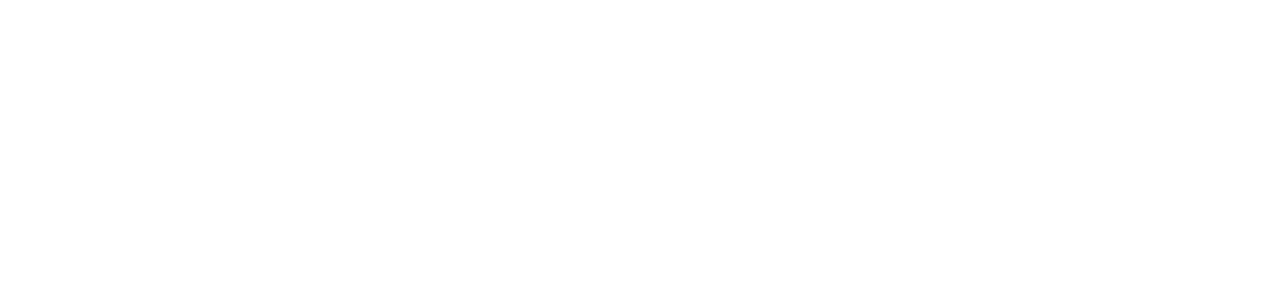
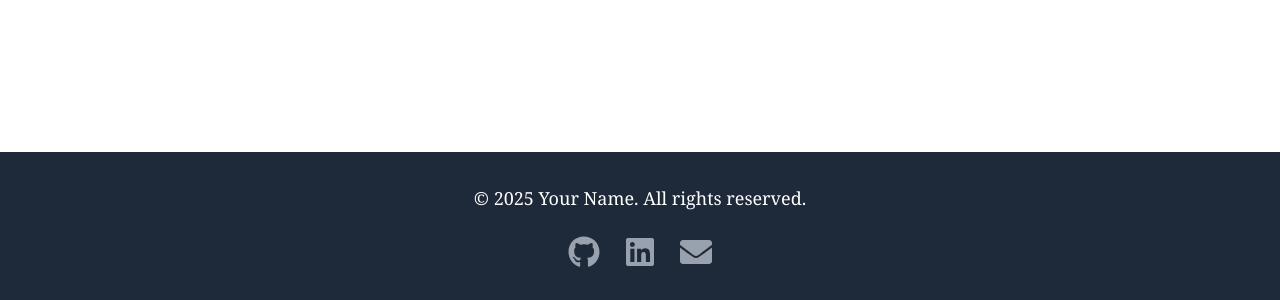
Before and after one commit to pchapl1/porftolio, a Next.js app: page / in a window 1280 px wide. Shown: the part 712-1012 px from the top of the page. Before the commit the page ends 800 px from the top, so only its background shows below. Built offline with nearby package versions, Linux system fonts and the light colour scheme.

Commit message:
added footer

```diff
--- a/src/app/globals.css
+++ b/src/app/globals.css
@@ -30,6 +30,21 @@
   }
 }
 
+@keyframes fadeScale {
+  0% {
+    opacity: 0;
+    transform: scale(0.95);
+  }
+  100% {
+    opacity: 1;
+    transform: scale(1);
+  }
+}
+
+.animate-fadeScale {
+  animation: fadeScale 0.3s ease-out forwards;
+}
+
 body {
   background: var(--background);
   color: var(--foreground);
--- a/src/app/layout.tsx
+++ b/src/app/layout.tsx
@@ -2,6 +2,7 @@ import type { Metadata } from "next";
 import { Geist, Geist_Mono } from "next/font/google";
 import "./globals.css";
 import Navbar from "@/components/Navbar";
+import Footer from "@/components/Footer";
 
 const geistSans = Geist({
   variable: "--font-geist-sans",
@@ -30,6 +31,7 @@ export default function RootLayout({
       >
         <Navbar />
         {children}
+        <Footer />
       </body>
     </html>
   );
--- a/src/components/Footer.tsx
+++ b/src/components/Footer.tsx
@@ -0,0 +1,90 @@
+'use client';
+
+import { FaGithub, FaLinkedin, FaEnvelope } from 'react-icons/fa';
+import { useState } from 'react';
+
+export default function Footer() {
+  const [isModalOpen, setIsModalOpen] = useState(false);
+
+  const handleSubmit = (e: React.FormEvent<HTMLFormElement>) => {
+    e.preventDefault();
+    console.log('Form submitted');
+    setIsModalOpen(false);
+  };
+
+  return (
+    <footer className="bg-gray-800 text-white py-8 mt-16 relative">
+      <div className="container mx-auto text-center">
+        <p className="text-lg font-serif">&copy; {new Date().getFullYear()} Your Name. All rights reserved.</p>
+        <div className="mt-6 flex justify-center space-x-6">
+          <a
+            href="https://github.com/yourusername"
+            target="_blank"
+            rel="noopener noreferrer"
+            className="text-gray-400 hover:text-white transform hover:scale-125 transition duration-300"
+          >
+            <FaGithub className="w-8 h-8" />
+          </a>
+          <a
+            href="https://linkedin.com/in/yourusername"
+            target="_blank"
+            rel="noopener noreferrer"
+            className="text-gray-400 hover:text-white transform hover:scale-125 transition duration-300"
+          >
+            <FaLinkedin className="w-8 h-8" />
+          </a>
+          <button
+            onClick={() => setIsModalOpen(true)}
+            className="text-gray-400 hover:text-white transform hover:scale-125 transition duration-300"
+          >
+            <FaEnvelope className="w-8 h-8" />
+          </button>
+        </div>
+      </div>
+
+      {/* Modal */}
+      {isModalOpen && (
+
+        <div className="fixed inset-0 flex items-center justify-center bg-black bg-opacity-50 z-50 transition-opacity duration-300">
+            <div className="bg-white p-8 rounded-lg w-96 shadow-lg transform transition-all duration-300 scale-95 opacity-0 animate-fadeScale">
+            <h2 className="text-2xl mb-4 text-gray-800">Contact Me</h2>
+            <form onSubmit={handleSubmit} className="flex flex-col space-y-4">
+                <input
+                type="text"
+                placeholder="Your Name"
+                className="border border-gray-300 p-2 rounded text-gray-800 placeholder-gray-400"
+                required
+                />
+                <input
+                type="email"
+                placeholder="Your Email"
+                className="border border-gray-300 p-2 rounded text-gray-800 placeholder-gray-400"
+                required
+                />
+                <textarea
+                placeholder="Your Message"
+                className="border border-gray-300 p-2 rounded text-gray-800 placeholder-gray-400"
+                rows={4}
+                required
+                ></textarea>
+                <button
+                type="submit"
+                className="bg-gray-800 text-white py-2 rounded hover:bg-gray-700 transition"
+                >
+                Send
+                </button>
+                <button
+                type="button"
+                onClick={() => setIsModalOpen(false)}
+                className="text-gray-500 hover:underline text-sm mt-2"
+                >
+                Cancel
+                </button>
+            </form>
+            </div>
+        </div>
+        )}
+
+    </footer>
+  );
+}
```
Also changed, not shown: package.json (+7 -5 lines), 1 other file (tests, documents, lock files or other folders).
